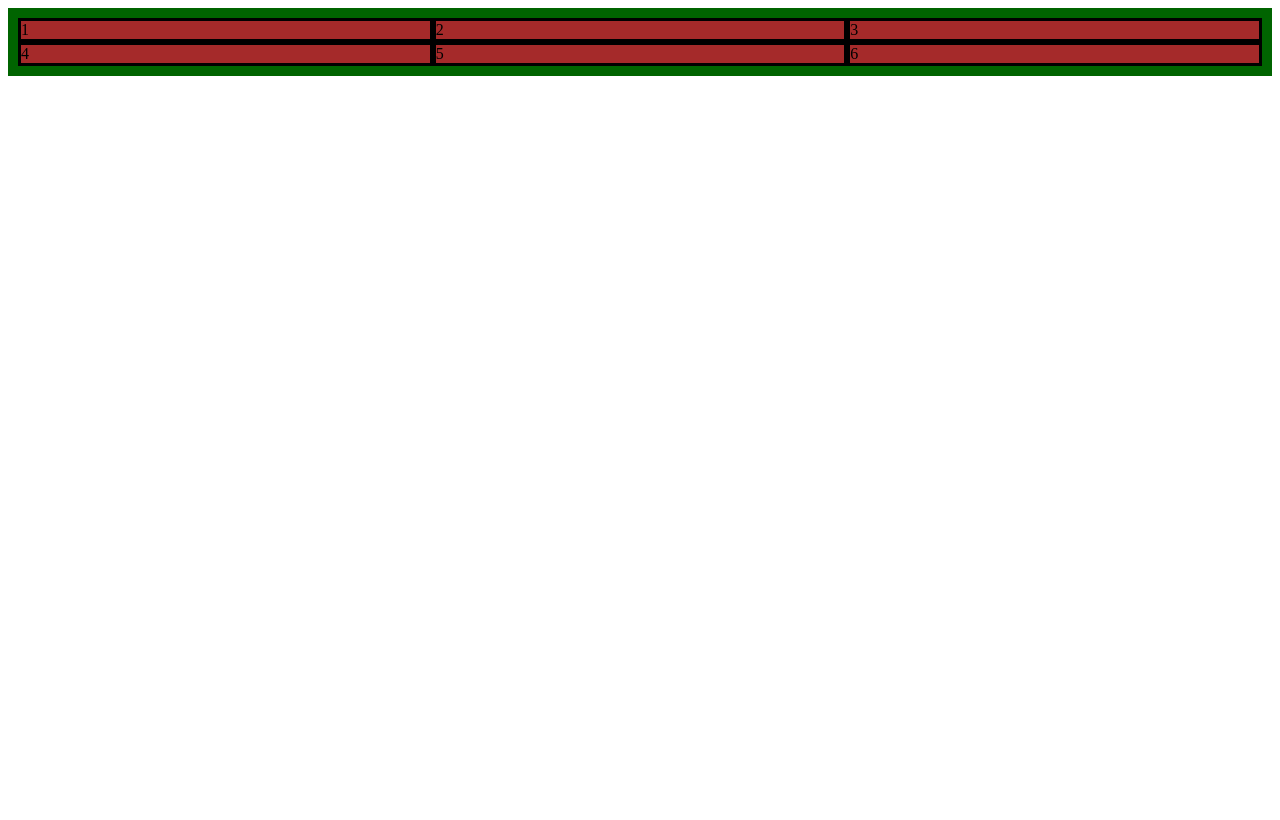
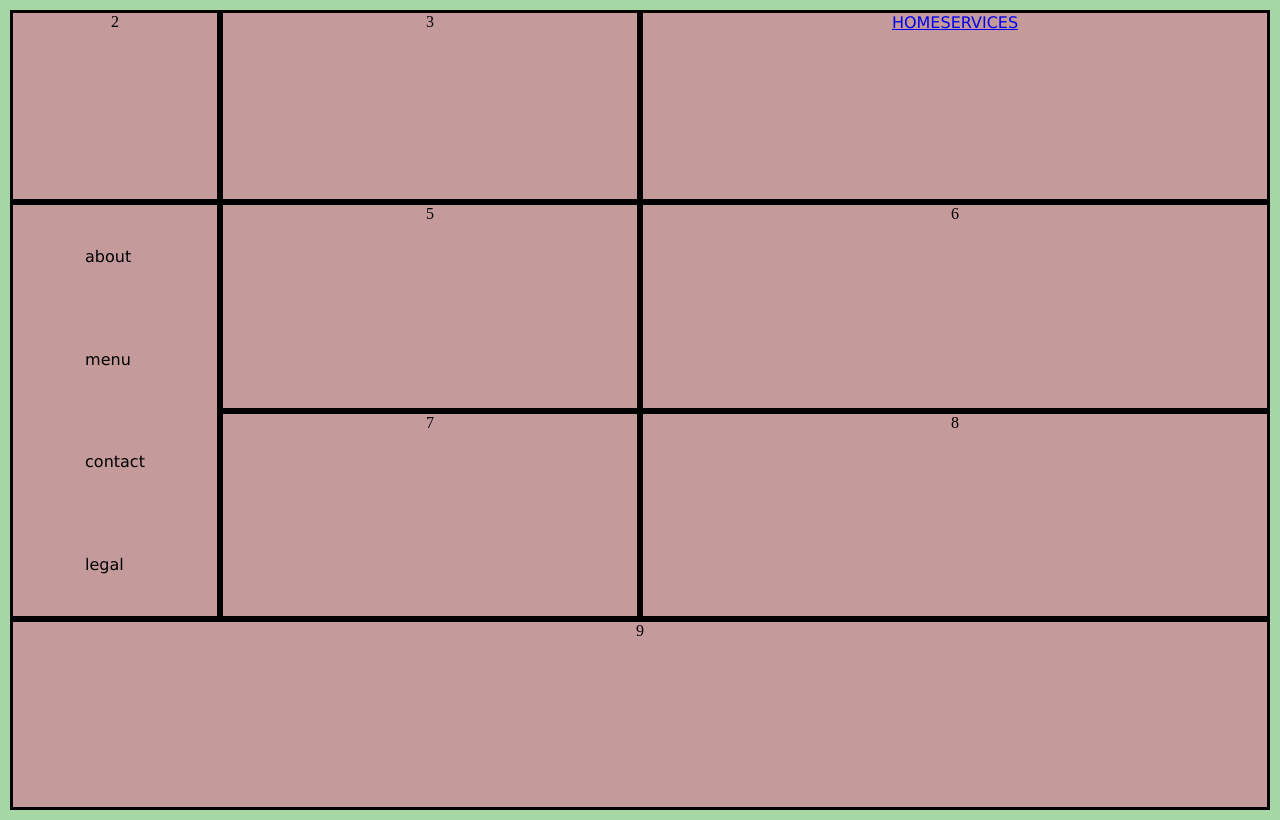
Before and after one commit to srecind645/Foundations-Web-Development-, a plain HTML site: page grids practice 2/index.html in a window 1280 px wide. Drawn offline with Linux system fonts and the light colour scheme.

Commit message:
code challenge 4

```diff
--- /dev/null
+++ b/codechallenge4/default.css
@@ -0,0 +1,46 @@
+section{
+    width: 100%;
+    height: 100%;
+    position: fixed;
+    background-image: url("/codechallenge4/images/pets.jpg");
+    background-size: contain;
+    background-position-x: center;
+    background-repeat: no-repeat ;
+    background-position: center bottom;
+
+}
+
+.title{
+
+   font-family: 'Gloria Hallelujah', cursive;
+   display: flex;
+   justify-content: center;
+   font-size: 3rem;
+    }
+
+.subtitle{
+    font-family: 'Open Sans', sans-serif;
+    display: flex;
+    justify-content: center;
+    font-size: 1.5rem;
+}
+
+nav{
+    background-color: #808080;
+    display: flex;
+    justify-content: space-around;
+    position: fixed ;
+    bottom: 0;
+    width: 100%;
+    height: 4%;
+
+
+}
+
+a{
+    color: #f0f0f0;
+    font-size: 3vh;
+    /*different font*/
+    font-family: 'Lucida Sans';
+
+    }
--- a/grids practice 2/index.html
+++ b/grids practice 2/index.html
@@ -8,12 +8,27 @@
 </head>
 <body>
     <div class="grid-container">
-<div class="grid-item"> 1</div>
-<div class="grid-item"> 2</div>
-<div class="grid-item"> 3</div>
-<div class="grid-item"> 4</div>
-<div class="grid-item"> 5</div>
-<div class="grid-item"> 6</div>
+<div class="grid-item1">
+    <div class="box-1">
+     <div>about</div>
+     <div>menu</div>
+     <div>contact</div>
+     <div>legal</div>
+    </div>
+
+</div>
+<div class="grid-item2">2</div>
+<div class="grid-item3"> 3</div>
+<div class="grid-item4">
+<a href="#home">HOME</a>
+<a href="#services">SERVICES</a>
+
+</div>
+<div class="grid-item5"> 5</div>
+<div class="grid-item6"> 6</div>
+<div class="grid-item7"> 7</div>
+<div class="grid-item8"> 8</div>
+<div class="grid-item9"> 9</div>
 </div>
 </body>
 </html>
--- a/grids practice 2/standard.css
+++ b/grids practice 2/standard.css
@@ -1,13 +1,47 @@
+html, body {
+    height: 100%;
+    margin: 0;
+    padding: 0;
+
+}
+
 .grid-container{
     display: grid;
-    grid-template-columns: auto auto auto;
-    background-color: darkgreen;
+     min-height: 100%;
+    grid-template-columns: 1fr 2fr 3fr;
+    background-color: rgb(164, 215, 164);
     padding: 10px;
 
 }
 
-.grid-item{
-    background-color: brown;
+.grid-container > div{
+    background-color: rgb(197, 154, 154);
     border-style: solid;
     border-color: black;
+    display: flex;
+    justify-content: center;
 }
+
+.box-1{
+    display: flex;
+    justify-content: space-around;
+    flex-direction: column;
+    font-size: 3fr;
+    font-family:'Lucida sans';
+
+}
+
+.grid-item1{
+   grid-row: 2/4;
+}
+
+.grid-item9{
+    grid-column: 1/4;
+}
+
+.grid-item4{
+display: flex;
+align-content: space-around;
+font-family: 'Lucida sans';
+
+}
--- a/grids practice/styles.css
+++ b/grids practice/styles.css
@@ -21,6 +21,6 @@ padding: 10px;
 }
 .grid-container > div{
 background-color: aqua;
-padding: 50px
+padding: 50px;
  ;
 }
```
Also changed, not shown: codechallenge4/index.html (added, +33 -0 lines), grids practice/index.html (+1 -1 lines), codechallenge4/images/31.jpg (added), codechallenge4/images/pets.jpg (added).
